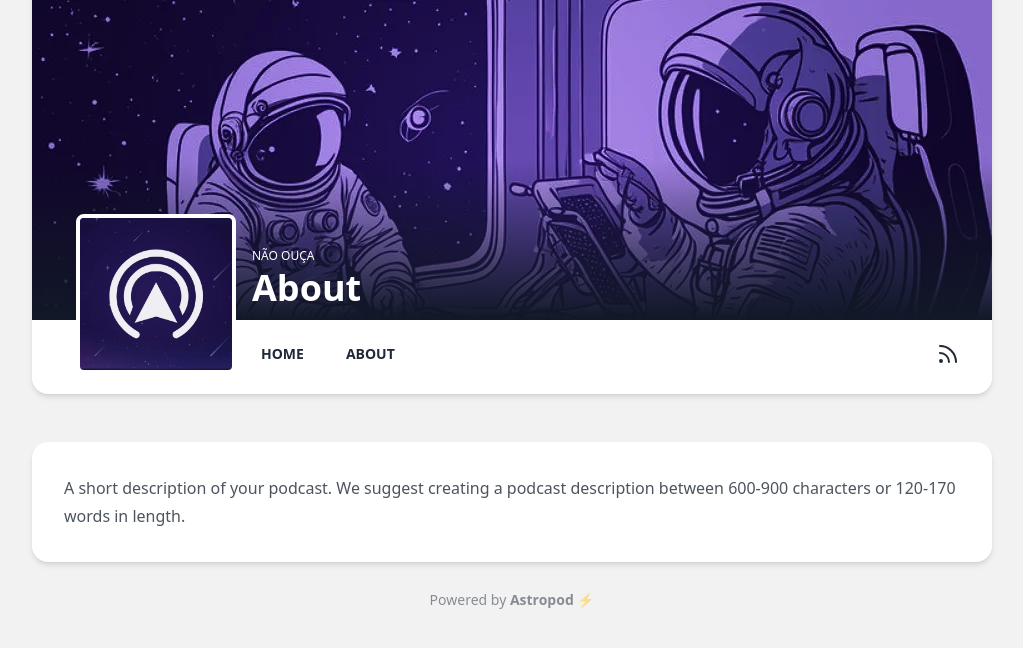
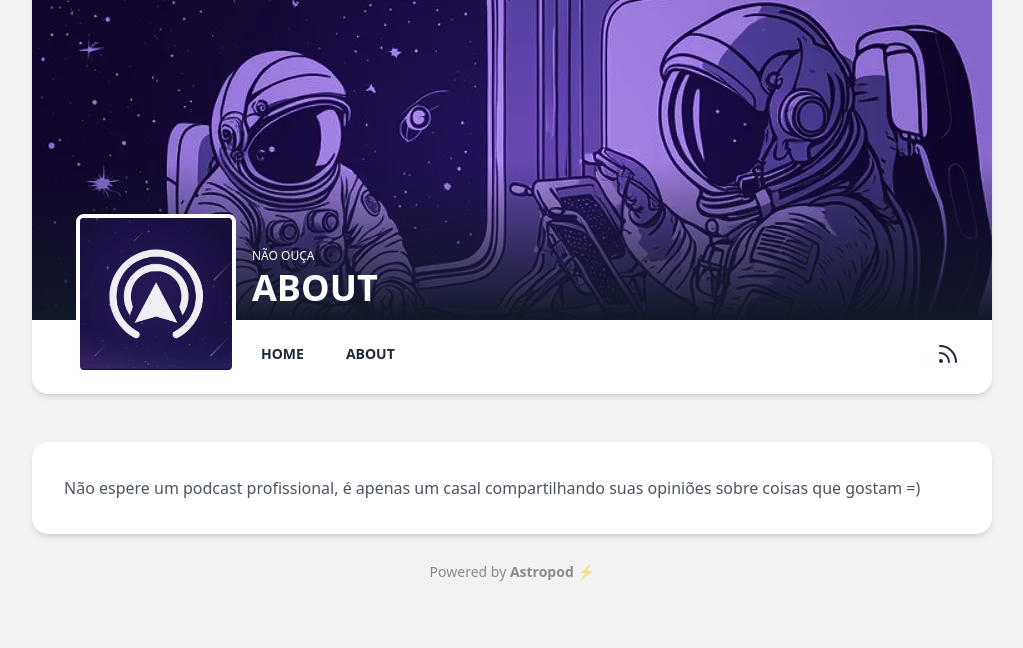
Before and after one commit to samaslima/introvercine, an Astro site: page /about in a window 1280 px wide. Shown: the whole page, without its empty margins (128-1151 px from the left). Built offline with nearby package versions, Linux system fonts and the light colour scheme; Astro itself is replaced by a stand-in of ours.

Commit message:
Update "about" page

```diff
--- a/src/pages/about.astro
+++ b/src/pages/about.astro
@@ -4,7 +4,7 @@ import astropodConfig from '../../.astropod/astropod.config.json'
 ---
 
 <EpisodeLayout
-  title="About"
+  title="ABOUT"
   description={astropodConfig.description}
   cover={astropodConfig.cover}
 >
```
Also changed, not shown: .astropod/astropod.config.json.
